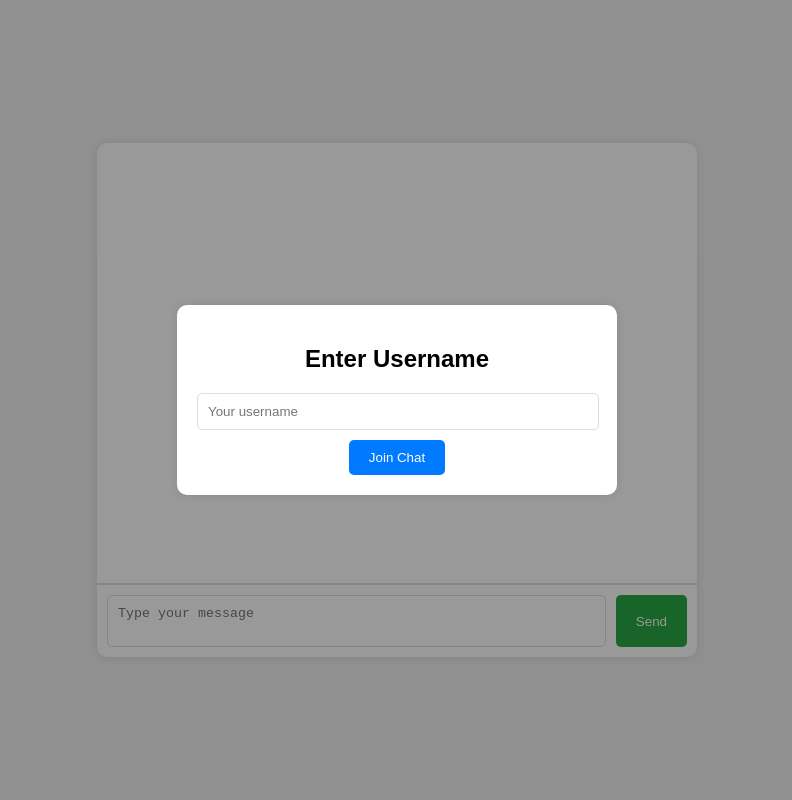
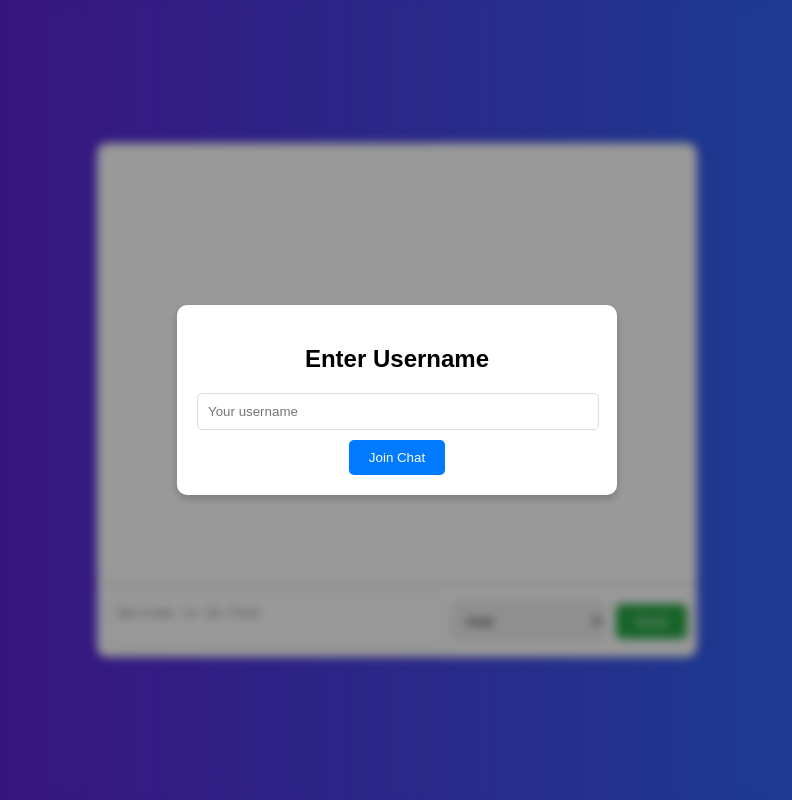
Before and after one commit to collaboratorsje/Go-Chat, a plain HTML site: page static/index.html in a window 1280 px wide. Shown: the whole page, without its empty margins (243-1035 px from the left). Drawn offline with Linux system fonts and the light colour scheme.

Commit message:
Style changes

```diff
--- a/static/css/style.css
+++ b/static/css/style.css
@@ -1,22 +1,25 @@
 body {
     font-family: Arial, sans-serif;
-    background-color: #f0f0f0;
+    background: linear-gradient(to right, #6a11cb, #2575fc); /* Example gradient background */
     display: flex;
     justify-content: center;
     align-items: center;
     height: 100vh;
     margin: 0;
+    flex-direction: column;
 }
+
 #chat-container {
     width: 90%;
     max-width: 600px;
     background: white;
     border-radius: 10px;
-    box-shadow: 0 0 10px rgba(0,0,0,0.1);
+    box-shadow: 0 0 10px rgba(0, 0, 0, 0.1);
     overflow: hidden;
     display: flex;
     flex-direction: column;
 }
+
 #chat {
     flex-grow: 1;
     padding: 20px;
@@ -24,16 +27,20 @@ body {
     overflow-y: scroll;
     border-bottom: 1px solid #ddd;
 }
+
 #chat div {
     margin-bottom: 15px;
     word-wrap: break-word;
     white-space: pre-wrap; /* Preserve whitespace and new lines */
 }
+
 #messageInputContainer {
     display: flex;
     padding: 10px;
     border-top: 1px solid #ddd;
+    align-items: center; /* Ensure items are aligned */
 }
+
 #messageInput {
     flex-grow: 1;
     padding: 10px;
@@ -42,6 +49,14 @@ body {
     margin-right: 10px;
     resize: none;
 }
+
+#fontSelect {
+    margin-right: 10px; /* Add some space between dropdown and button */
+    padding: 10px;
+    border: 1px solid #ddd;
+    border-radius: 5px;
+}
+
 #sendButton {
     padding: 10px 20px;
     background-color: #28a745;
@@ -50,9 +65,11 @@ body {
     border-radius: 5px;
     cursor: pointer;
 }
+
 #sendButton:hover {
     background-color: #218838;
 }
+
 .modal {
     display: flex;
     position: fixed;
@@ -63,18 +80,22 @@ body {
     height: 100%;
     overflow: auto;
     background-color: rgba(0,0,0,0.4);
+    backdrop-filter: blur(5px); /* Adds a blur effect to the background */
     justify-content: center;
     align-items: center;
 }
+
 .modal-content {
     background-color: white;
     padding: 20px;
     border-radius: 10px;
     text-align: center;
-    box-shadow: 0 0 10px rgba(0,0,0,0.1);
+    box-shadow: 0 4px 8px rgba(0,0,0,0.2); /* Adds a shadow effect */
     width: 90%;
     max-width: 400px;
+    animation: slideIn 0.3s ease-out; /* Adds a slide-in animation */
 }
+
 .modal-content input {
     padding: 10px;
     width: calc(100% - 20px);
@@ -82,6 +103,7 @@ body {
     border-radius: 5px;
     margin-bottom: 10px;
 }
+
 .modal-content button {
     padding: 10px 20px;
     background-color: #007bff; /* Ensure the button is blue */
@@ -90,6 +112,19 @@ body {
     border-radius: 5px;
     cursor: pointer;
 }
+
 .modal-content button:hover {
     background-color: #0056b3;
 }
+
+/* Slide-in animation */
+@keyframes slideIn {
+    from {
+        transform: translateY(-50px);
+        opacity: 0;
+    }
+    to {
+        transform: translateY(0);
+        opacity: 1;
+    }
+}
--- a/static/index.html
+++ b/static/index.html
@@ -10,7 +10,14 @@
     <div id="chat-container">
         <div id="chat"></div>
         <div id="messageInputContainer">
-            <textarea id="messageInput" placeholder="Type your message"></textarea>
+            <textarea id="messageInput" placeholder="Welcome to Go-Chat"></textarea>
+            <select id="fontSelect">
+                <option value="Arial">Arial</option>
+                <option value="Courier New">Courier New</option>
+                <option value="Georgia">Georgia</option>
+                <option value="Times New Roman">Times New Roman</option>
+                <option value="Verdana">Verdana</option>
+            </select>
             <button id="sendButton" onclick="sendMessage()">Send</button>
         </div>
     </div>
--- a/static/js/scripts.js
+++ b/static/js/scripts.js
@@ -7,6 +7,8 @@ document.addEventListener('DOMContentLoaded', function() {
     const usernameModal = document.getElementById('usernameModal');
     const usernameInput = document.getElementById('usernameInput');
     const joinChatButton = document.getElementById('joinChatButton');
+    const fontSelect = document.getElementById('fontSelect');
+    let selectedFont = fontSelect.value;
 
     ws.onopen = function() {
         console.log("WebSocket connection established");
@@ -15,6 +17,7 @@ document.addEventListener('DOMContentLoaded', function() {
     ws.onmessage = function(event) {
         const message = JSON.parse(event.data);
         const messageElement = document.createElement('div');
+        messageElement.style.fontFamily = selectedFont;
         messageElement.innerHTML = `<strong>${message.username}:</strong> ${message.message.replace(/\n/g, '<br>')}`;
         chat.appendChild(messageElement);
         chat.scrollTop = chat.scrollHeight; // Auto-scroll to the bottom
@@ -31,6 +34,11 @@ document.addEventListener('DOMContentLoaded', function() {
 
     joinChatButton.addEventListener('click', function() {
         setUsername(usernameInput.value.trim());
+    });
+
+    fontSelect.addEventListener('change', function() {
+        selectedFont = fontSelect.value;
+        console.log("Selected font:", selectedFont);
     });
 
     // Handle keypress events for the textarea
```
